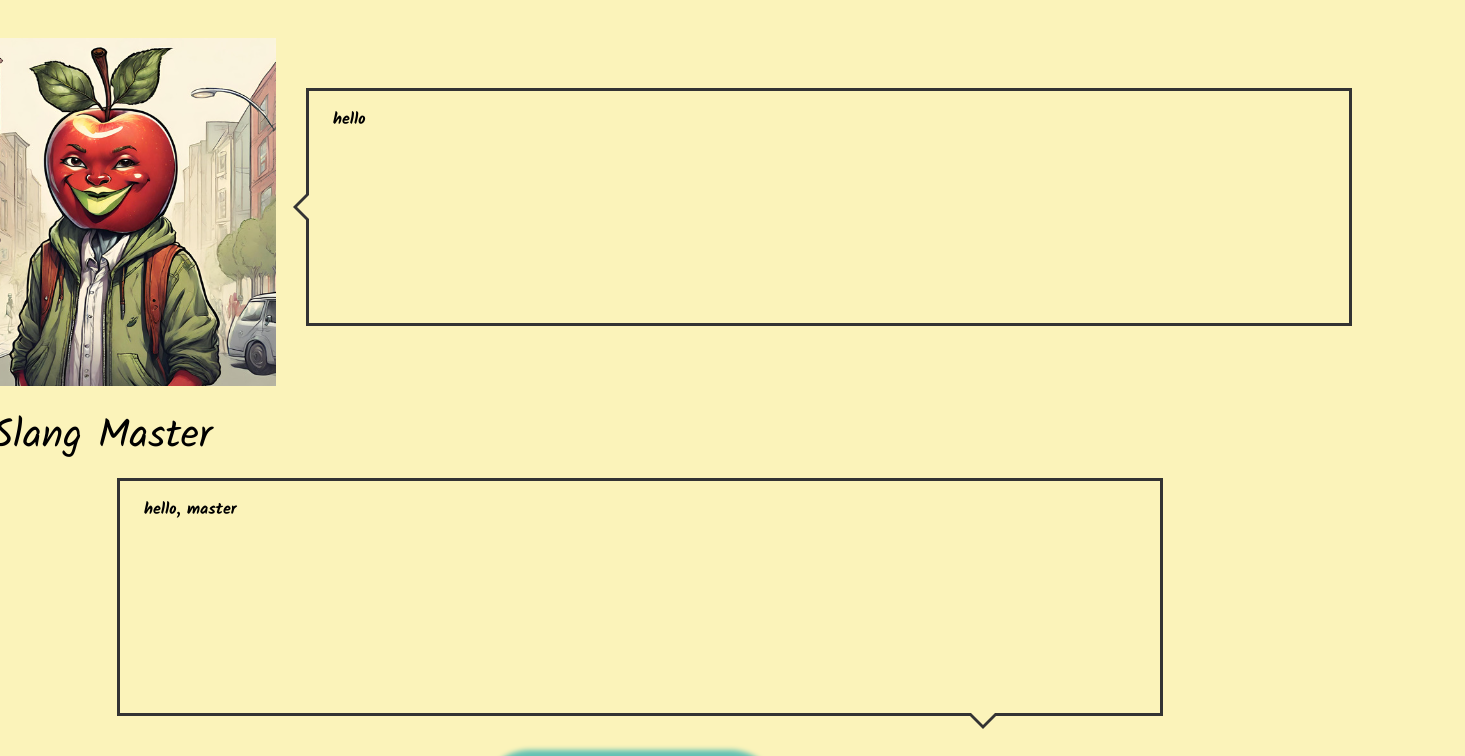
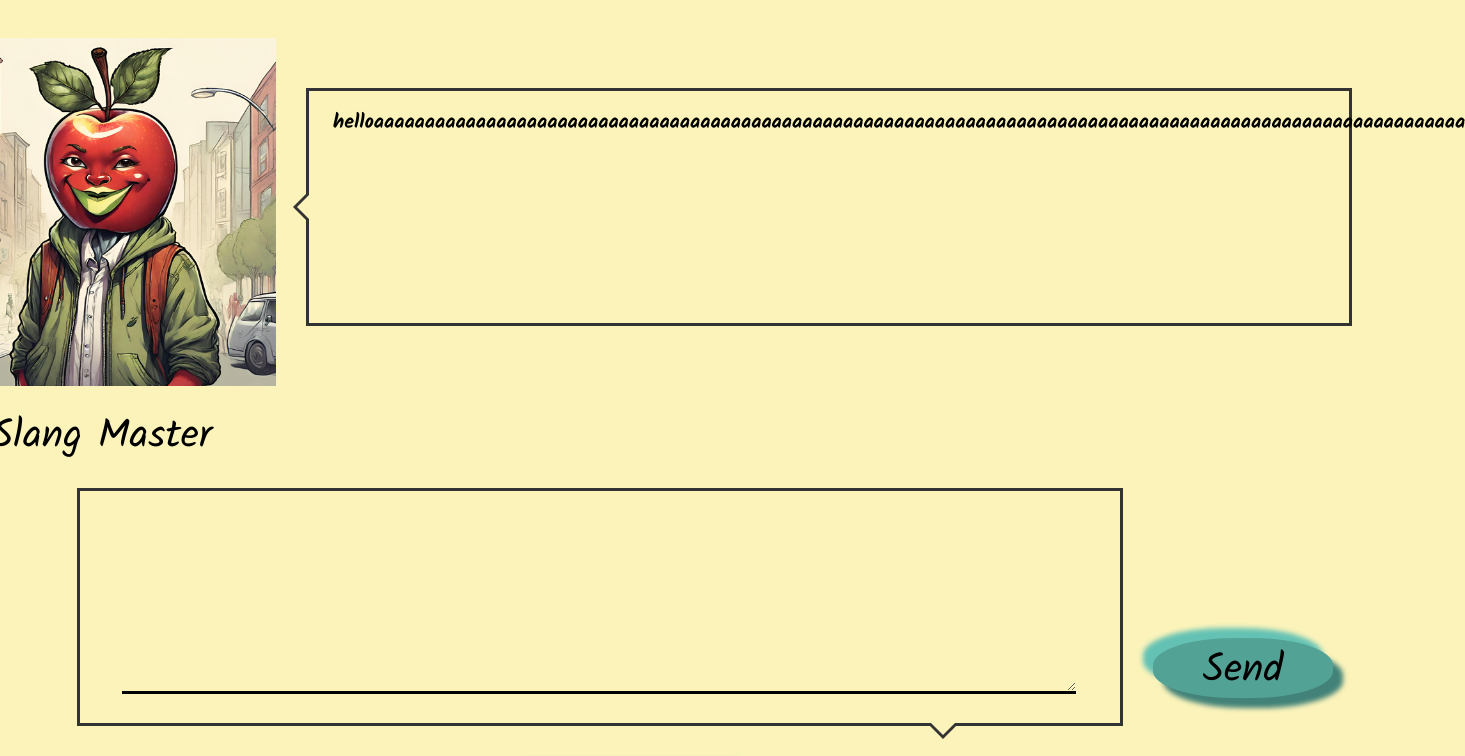
Before and after one commit to tanaka-0224/hackathon-vol1, a React (Create React App) app: page /talk in a window 1280 px wide. Shown: the top 756 px of the page, 1465 px wide, since content can reach past the window. Built offline with nearby package versions, Linux system fonts and the light colour scheme.

Commit message:
入力欄

```diff
--- /dev/null
+++ b/src/components/ContactForm.module.css
@@ -0,0 +1,19 @@
+@import url('https://fonts.googleapis.com/css2?family=Kalam:wght@300;400;700&display=swap');
+
+  .inputText {
+    display: inline;
+    width:950px;
+    height: 180px;
+    border-width: 0 0 3px 0;
+    border-color: #000;
+    background-color: #FBF3BA;
+    line-height: 30px;
+    font-family: 'Kalam', sans-serif;
+    font-size: 20px;
+    margin-left: 18px;
+    font-weight: 400;
+  }
+
+  .inputText:focus {
+    outline: none;
+  }
--- a/src/components/Game.jsx
+++ b/src/components/Game.jsx
@@ -23,7 +23,7 @@ const Game = () => {
 
   useEffect(() => {
     // 色の数が変更されたときの処理
-    if (colorCounts["#FF0000"] === 12) {
+    if (colorCounts["#db605f"] === 12) {
       // 画面遷移させる処理
       window.location.href = "/resultwin";
     }
@@ -43,9 +43,9 @@ const Game = () => {
           .filter(Boolean);
 
         const colors = Array(12)
-          .fill("#FF0000")
-          .concat(Array(12).fill("#0000FF"))
-          .concat(["#000000"]);
+          .fill("#db605f")
+          .concat(Array(12).fill("#20a095"))
+          .concat(["#4a4e4d"]);
         // 色の順番をシャッフルする
         colors.sort(() => Math.random() - 0.5);
         setCellColors(colors);
@@ -126,7 +126,7 @@ const Game = () => {
 
       return newColors;
     });
-   if (cellColors[selectnumber - 1] === "#000000") {
+   if (cellColors[selectnumber - 1] === "#4a4e4d") {
       window.location.href = "/resultlose";
     }
   };
@@ -159,7 +159,7 @@ const Game = () => {
       <div className="selected">
         <h1>{selectedSlang && <p style={{fontSize: "40px"}}>Selected Slang: {selectedSlang}</p>}</h1>
       </div>
-      <div className="balloonSlang" style={{textAlign:"center",fontSize:50}}>
+      <div className="balloonSlang" style={{textAlign:"center",fontSize:40}}>
         slang number
       </div>
       </div>
--- a/src/components/Talk.jsx
+++ b/src/components/Talk.jsx
@@ -1,8 +1,15 @@
 import "../types/Visual.css";
 import { Link} from 'react-router-dom';
-import React from "react";
+import React, {useState} from "react";
+import styles from "./ContactForm.module.css"
 
 const Talk  = () => {
+    const [message, setMessage] = useState('');
+
+    const handleMessageChange = (event) => {
+      setMessage(event.target.value);
+    };
+
     return (
     <div className="container" style={{ display: 'flex', flexDirection: 'column', alignItems: 'center' }}>
         <div style={{ display: 'flex', justifyContent: 'center',marginTop: '30px' }}>
@@ -10,12 +17,24 @@ const Talk  = () => {
             <img src="./images/ringo.png" className="slangmaster" alt="slang master"/>
             <p style={{ fontSize:40, textAlign:"center",marginTop: '10px'}}>Slang Master</p>
         </div>
-        <div className="talkMaster"  style={{ marginTop: '50px'}}>
-            hello
+        <div className="talkMaster"  style={{ marginTop: '50px',fontSize:20, display:"flex"}}>
+            helloaaaaaaaaaaaaaaaaaaaaaaaaaaaaaaaaaaaaaaaaaaaaaaaaaaaaaaaaaaaaaaaaaaaaaaaaaaaaaaaaaaaaaaaaaaaaaaaaaaaaaaaaaaa
         </div>
         </div>
-        <div className="talkPlayer" style={{marginTop: '-30px'}}>
-            hello, master
+        <div style={{ display: 'flex', justifyContent: 'center',marginTop: '30px' }}>
+            <div className="talkPlayer" style={{marginTop: '-50px',marginLeft: "130px"}}>
+               <form>
+                    <textarea
+                        id="message"
+                        className={`${styles.inputText} ${styles.jsInput}`}
+                        type="text"
+                        value={message}
+                        onChange={handleMessageChange}
+                        required
+                    />
+                </form>
+            </div>
+            <div className="pressme" style={{textAlign: "center", fontSize:40, marginLeft:"30px",marginTop:"100px"}}>Send</div>
         </div>
         <Link to="/game" style={{ textDecoration: 'none' }}>
             <div class ="neumobutton">
--- a/src/types/Visual.css
+++ b/src/types/Visual.css
@@ -259,3 +259,46 @@ body {
   border-top-color: #FBF3BA;
   border-width: 12px;
 }
+
+.contactForm {
+  margin: -20px 0;
+}
+
+.formField {
+  position: relative;
+  margin: 32px 0;
+}
+
+.inputText {
+  display: block;
+  width: 100%;
+  height: 36px;
+  border-width: 0 0 2px 0;
+  border-color: #000;
+  font-family: 'Lusitana', serif;
+  font-size: 18px;
+  line-height: 26px;
+  font-weight: 400;
+}
+
+.inputText:focus {
+  outline: none;
+}
+
+.inputText:focus + .label,
+.inputText.not-empty + .label {
+  transform: translateY(-24px);
+}
+
+.label {
+  position: absolute;
+  left: 20px;
+  bottom: 11px;
+  font-family: 'Lusitana', serif;
+  font-size: 18px;
+  line-height: 26px;
+  font-weight: 400;
+  color: #888;
+  cursor: text;
+  transition: transform 0.2s ease-in-out;
+}
```
